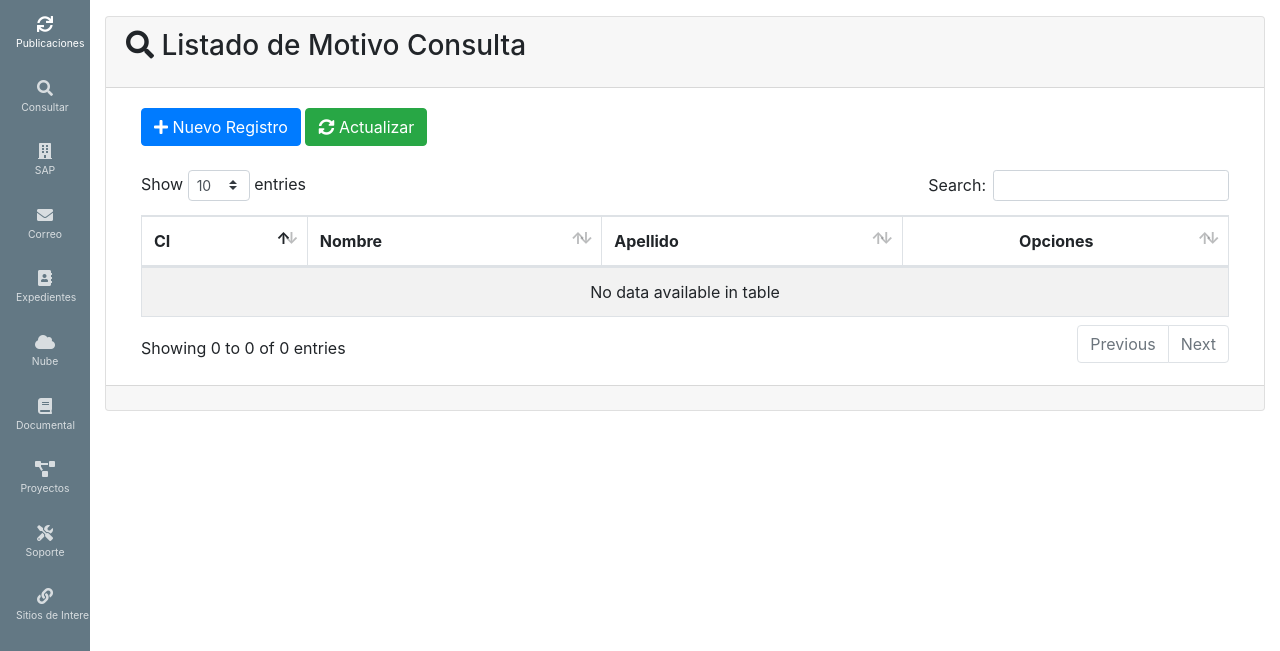
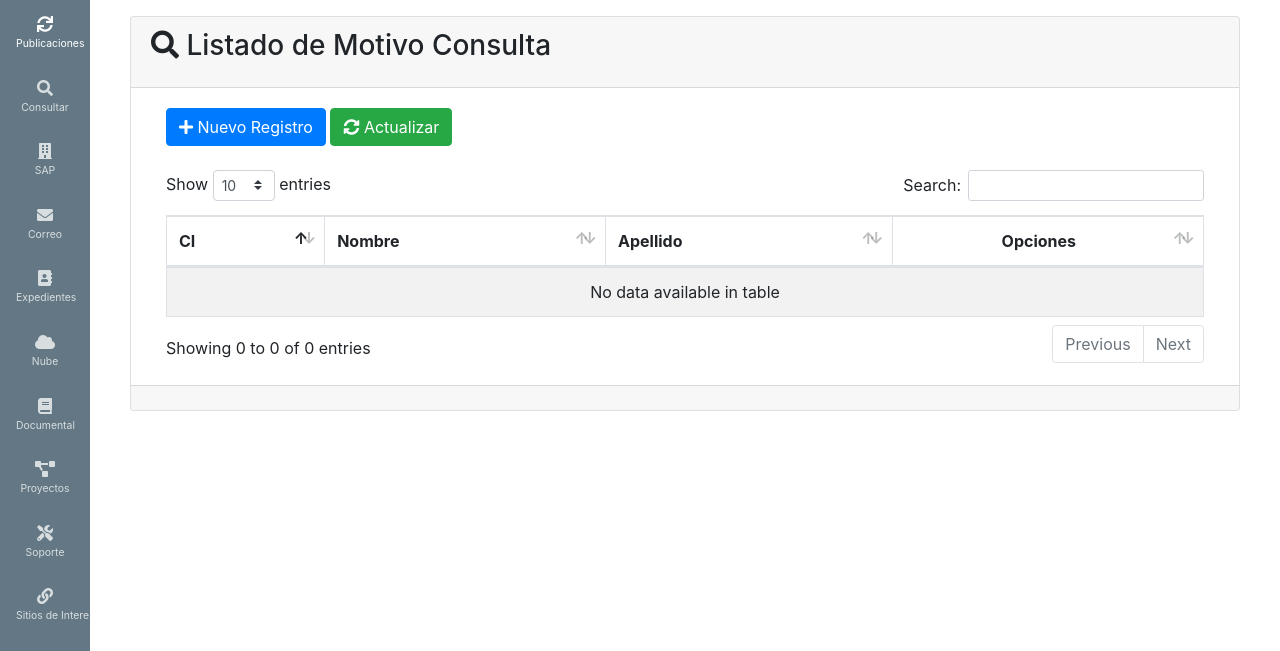
Before and after one commit to arnaldocorreaxO/intranet, a Django app: page /cm/paciente in a window 1280 px wide. Shown: the part 76-727 px from the top of the page. Run offline with Django 3.2, Linux system fonts and the light colour scheme; the visitor is signed in with stand-in values (Sample User, id 1); data that the repository does not hold is empty; parts of the project's set-up code (start-up, migrations or seed data) failed here and were passed over; some libraries are stand-ins or nearby versions.

Commit message:
Change CM

```diff
--- a/proIntranet/templates/list.html
+++ b/proIntranet/templates/list.html
@@ -21,6 +21,9 @@
 {% endblock %}
 
 {% block container %}
+<div class="container">
+<div class="row">
+    <div class="col-sm-12">
         <div class="card {{ dshboard.card }}">
             <div class="card-header">
                 <h3 class="card-title">
@@ -95,6 +98,9 @@
             <!--Block box footer after-->
             {% block box_footer_after %}{% endblock %}
         </div>
+    </div>
+</div>
+</div>
     {% block javascript_list %}
 
         <script type="application/javascript">
```
Lines whose indentation alone changed are shown as unchanged.
